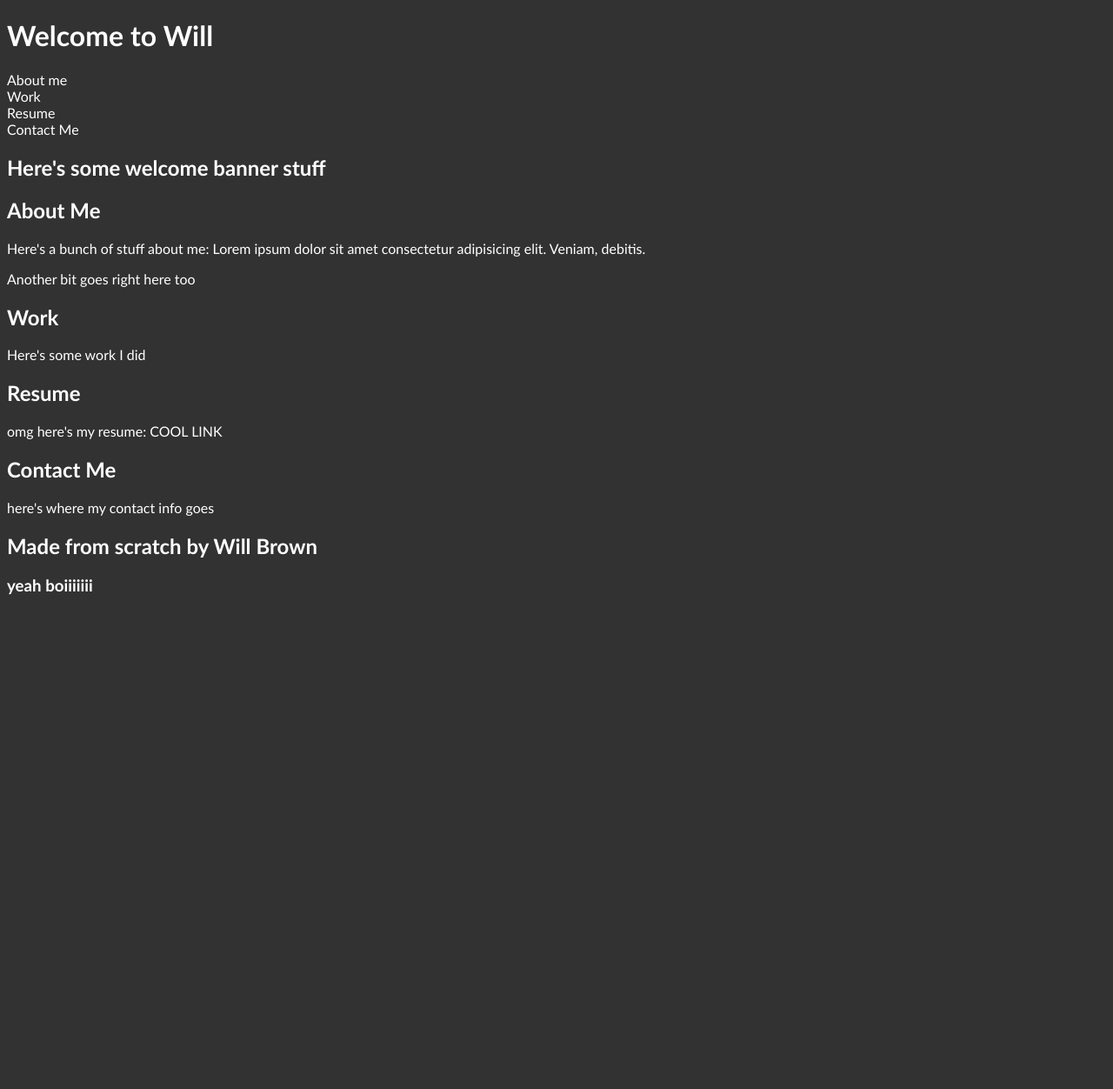
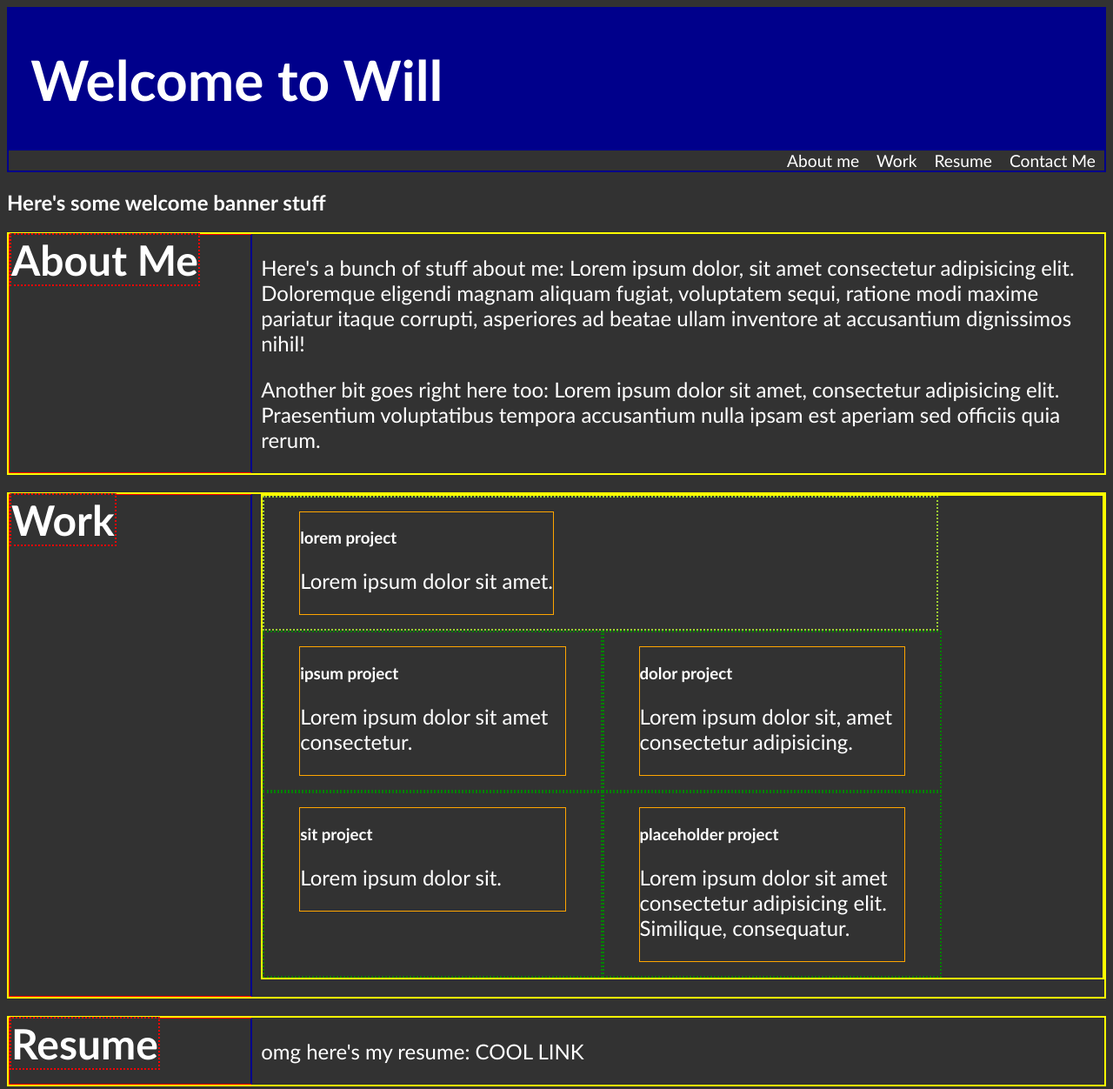
Before and after one commit to TrueWillB/Portfolio-website__challenge2, a plain HTML site: page index.html in a window 1280 px wide. Shown: the top 1252 px of the page at 87% size. Before the commit the page ends 800 px from the top, so only its background shows below. Drawn offline with Linux system fonts and the light colour scheme.

Commit message:
filled in remainder of html content. Added substantial amount of CSS. Still need to fine tune and do a lot of work tomorrow, hopefully can talk to Stephen about some of it

```diff
--- a/assets/style.css
+++ b/assets/style.css
@@ -1,5 +1,105 @@
+:root {
+  --main-background-color: rgb(50, 50, 50);
+  --title-color: darkblue;
+  --main-text-color: white;
+}
 * {
   font-family: "Gill Sans", "Gill Sans MT", Calibri, "Trebuchet MS", sans-serif;
-  color: white;
-  background-color: rgb(50, 50, 50);
+  color: var(--main-text-color);
+  background-color: var(--main-background-color);
 }
+
+header {
+  border: solid var(--title-color) 2px;
+  background-color: var(--title-color);
+}
+
+.main-title-bar {
+  font-size: 400%;
+  background-color: var(--title-color);
+  margin-left: 2%;
+}
+
+/* INSERT GRADIENT HERE */
+.main-navbar {
+  /* border: solid greenyellow 2px; */
+  display: flex;
+  justify-content: right;
+}
+
+.main-navbar div {
+  display: inline;
+  display: flex;
+  margin-left: 10px;
+  margin-right: 10px;
+  font-size: 120%;
+  /* border-left: solid var(--title-color) 2px;
+  border-right: solid var(--title-color) 2px; */
+}
+
+.main-body section {
+  border: solid yellow 2px;
+  display: flex;
+  margin-bottom: 20px;
+}
+
+.section-title-holder {
+  display: flex;
+  border: solid red 1px;
+  border-right: solid var(--title-color) 2px;
+  margin: 0px 10px 0px 0px;
+  flex: 0 0 22%;
+  /* WHY DO THE MARGINS ALL LINE UP FINE WHEN I USE FLEX BUT NOT WHEN I USE WIDTH???? */
+  /* width: 22%;  */
+}
+.main-body section h2 {
+  display: flex;
+  border: dotted red 2px;
+  justify-self: center;
+  align-self: center;
+  font-size: 300%;
+}
+
+.main-body section div {
+  display: flex;
+  display: inline;
+}
+
+.main-body section div p {
+  display: flex;
+  font-size: 150%;
+}
+
+.main-body section h2,
+div {
+  display: flex;
+  display: inline;
+}
+
+.project-card-holder {
+  display: flex;
+  flex-direction: row;
+  flex-wrap: wrap;
+}
+
+#top-card {
+  display: flex;
+  border: dotted yellowgreen 2px;
+  width: 80%;
+}
+
+.card {
+  border: dotted green 2px;
+  display: flex;
+  flex-wrap: wrap;
+  flex-direction: row;
+  width: 40%;
+}
+
+.card-description {
+  font-size: 150%; /*WHY IS THIS NOT WORKING???????*/
+}
+
+figure {
+  border: solid orange 1px;
+}
--- a/index.html
+++ b/index.html
@@ -9,8 +9,8 @@
   </head>
   <body>
     <header>
-      <h1>Welcome to Will</h1>
-      <nav>
+      <h1 class="main-title-bar">Welcome to Will</h1>
+      <nav class="main-navbar">
         <div>About me</div>
         <div>Work</div>
         <div>Resume</div>
@@ -23,28 +23,80 @@
       </section>
       <content class="main-body">
         <section>
-          <h2>About Me</h2>
+          <div class="section-title-holder">
+            <h2>About Me</h2>
+          </div>
           <div>
             <p>
-              Here's a bunch of stuff about me: Lorem ipsum dolor sit amet
-              consectetur adipisicing elit. Veniam, debitis.
+              Here's a bunch of stuff about me: Lorem ipsum dolor, sit amet
+              consectetur adipisicing elit. Doloremque eligendi magnam aliquam
+              fugiat, voluptatem sequi, ratione modi maxime pariatur itaque
+              corrupti, asperiores ad beatae ullam inventore at accusantium
+              dignissimos nihil!
             </p>
-            <p>Another bit goes right here too</p>
+            <p>
+              Another bit goes right here too: Lorem ipsum dolor sit amet,
+              consectetur adipisicing elit. Praesentium voluptatibus tempora
+              accusantium nulla ipsam est aperiam sed officiis quia rerum.
+            </p>
           </div>
         </section>
         <section>
-          <h2>Work</h2>
+          <div class="section-title-holder">
+            <h2>Work</h2>
+          </div>
+          <!-- Doing NOTHING except changing the tag below from a seciton to a div totally changed the behavior. WHYYYYY? -->
+          <section class="project-card-holder">
+            <div class="card" id="top-card">
+              <figure>
+                <h3>lorem project</h3>
+                <p class="card-description">Lorem ipsum dolor sit amet.</p>
+              </figure>
+            </div>
+            <div class="card">
+              <figure>
+                <h3>ipsum project</h3>
+                <p>Lorem ipsum dolor sit amet consectetur.</p>
+              </figure>
+            </div>
+            <div class="card">
+              <figure>
+                <h3>dolor project</h3>
+                <p>Lorem ipsum dolor sit, amet consectetur adipisicing.</p>
+              </figure>
+            </div>
+            <div class="card">
+              <figure>
+                <h3>sit project</h3>
+                <p>Lorem ipsum dolor sit.</p>
+              </figure>
+            </div>
+            <div class="card">
+              <figure>
+                <h3>placeholder project</h3>
+                <p>
+                  Lorem ipsum dolor sit amet consectetur adipisicing elit.
+                  Similique, consequatur.
+                </p>
+              </figure>
+            </div>
+          </section>
+        </section>
+        <section>
+          <div class="section-title-holder">
+            <h2>Resume</h2>
+          </div>
           <div>
-            <p>Here's some work I did</p>
+            <p>omg here's my resume: COOL LINK</p>
           </div>
         </section>
         <section>
-          <h2>Resume</h2>
-          <p>omg here's my resume: COOL LINK</p>
-        </section>
-        <section>
-          <h2>Contact Me</h2>
-          <p>here's where my contact info goes</p>
+          <div class="section-title-holder">
+            <h2>Contact Me</h2>
+          </div>
+          <div>
+            <p>here's where my contact info goes</p>
+          </div>
         </section>
       </content>
     </main>
```
